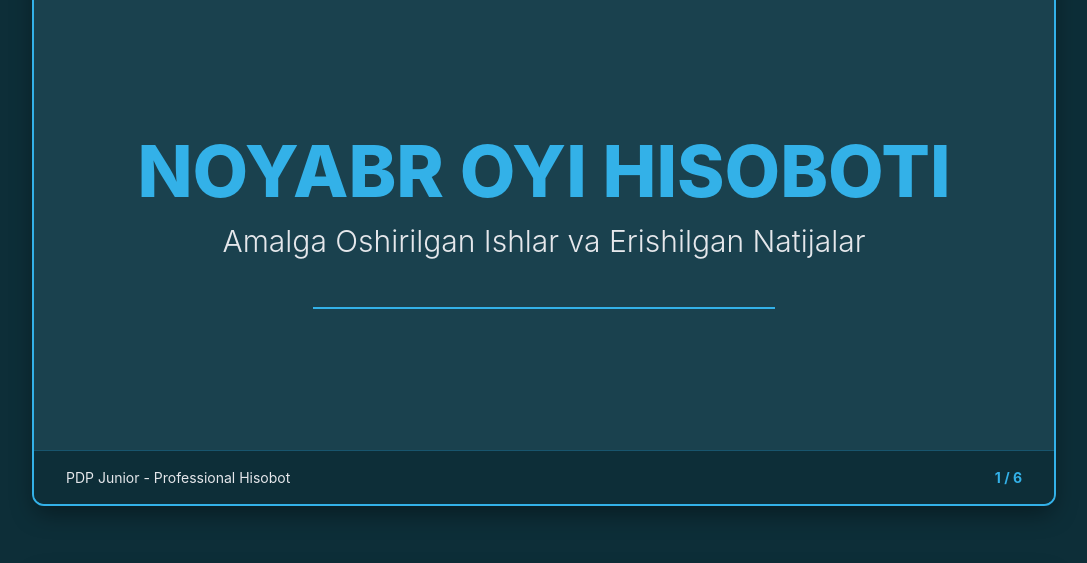
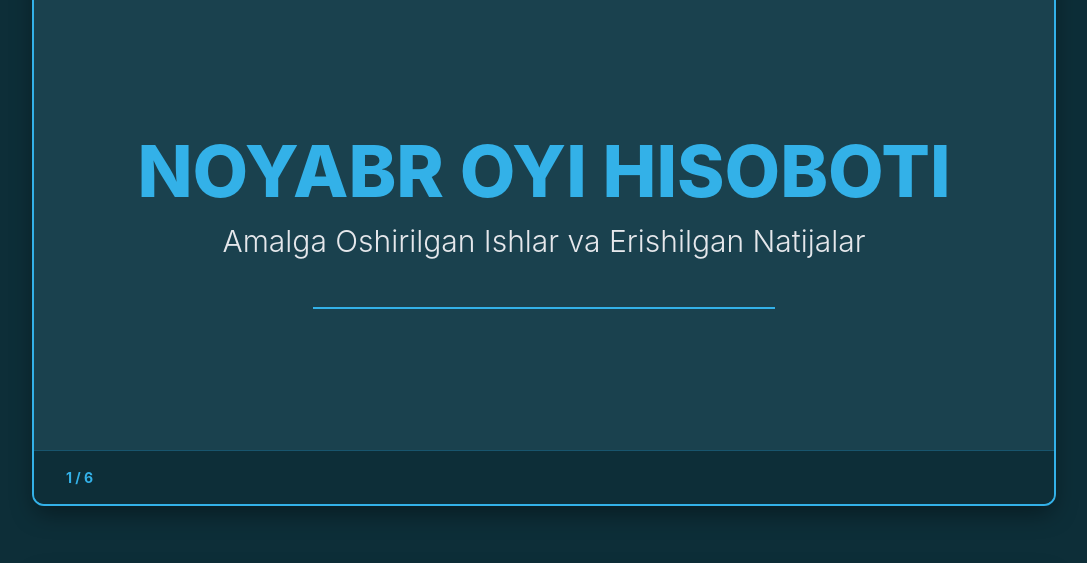
Before and after one commit to Rasuljon007/Taqdimot, a plain HTML site: page index.html in a window 1280 px wide. Shown: the part 120-683 px from the top of the page, without its empty margins (96-1183 px from the left). Drawn offline with nearby package versions, Linux system fonts and the light colour scheme.

Commit message:
footer tuzatildi

```diff
--- a/index.html
+++ b/index.html
@@ -137,7 +137,6 @@
       </div>
 
       <div class="footer">
-        <span>PDP Junior - Professional Hisobot</span>
         <span class="font-bold" style="color: var(--accent-color)">1 / 6</span>
       </div>
     </div>
```
